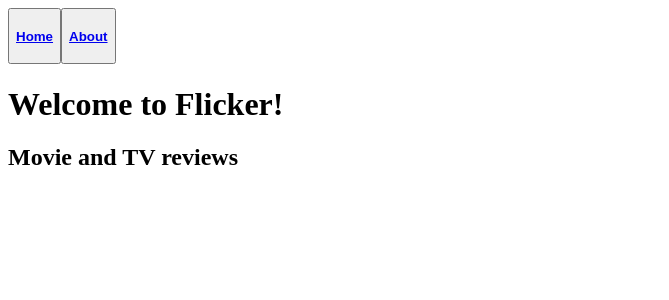
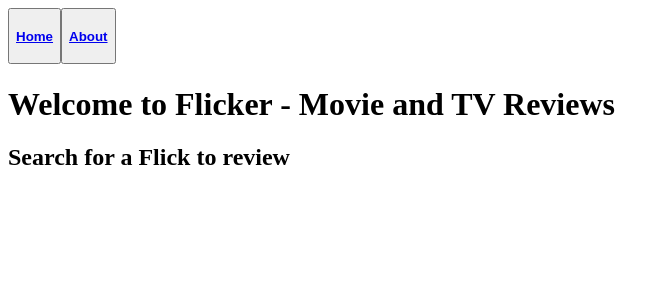
Before and after one commit to bvehige/flicker, a React (Create React App) app in the folder flicker_client/: page / in a window 1280 px wide. Shown: the top 300 px of the page, without its empty margins (0-669 px from the left). Built offline with nearby package versions, Linux system fonts and the light colour scheme.

Commit message:
updated SearchContainer and Home components

```diff
--- /dev/null
+++ b/flicker_client/src/actions/searchActions.js
@@ -0,0 +1,6 @@
+export const loadSearch = payload => {
+    return {
+        type: 'LOAD_SEARCH',
+        payload
+    }
+}
--- a/flicker_client/src/components/Home.js
+++ b/flicker_client/src/components/Home.js
@@ -1,18 +1,27 @@
 import React, { Component } from 'react'
 import { connect } from 'react-redux'
+import SearchContainer from './SearchContainer'
+import { loadSearch } from '../actions/searchActions'
 
 class Home extends Component {
     render(){
         return (
             <div>
-            <h1>Welcome to Flicker!</h1>
-            <h2>Movie and TV reviews</h2>
-            <div>
-
-            </div>
+            <h1>Welcome to Flicker - Movie and TV Reviews</h1>
+                <div>
+                <SearchContainer
+                search={this.props.search}
+                searchResults={this.props.searchResults}
+                />
+                </div>
             </div>
         )
     }
 }
 
-export default connect()(Home)
+const mapStateToProps = state => ({searchResults: state.searchResults})
+
+const mapDispatchToProps = dispatch => ({
+    search: payload => dispatch(loadSearch(payload))
+})
+export default connect(mapStateToProps, mapDispatchToProps)(Home)
--- /dev/null
+++ b/flicker_client/src/components/SearchContainer.js
@@ -0,0 +1,16 @@
+import React, { Component } from 'react'
+
+class SearchContainer extends Component {
+
+    render() {
+        return (
+            <div>
+                <h2>Search for a Flick to review</h2>
+
+            </div>
+        )
+    }
+
+}
+
+export default SearchContainer
```
